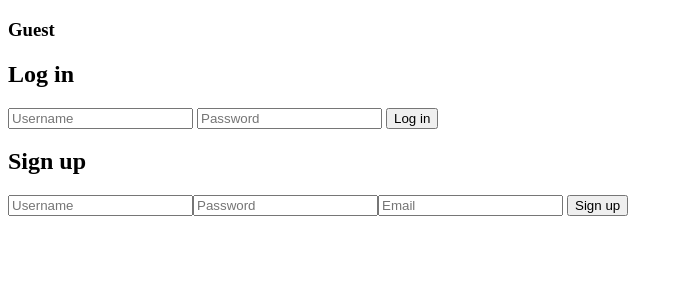
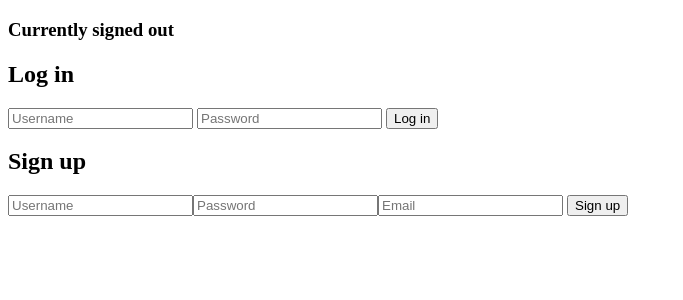
Before and after one commit to Kyle-e/tomorrows-web-final, a PHP site: page / in a window 1280 px wide. Shown: the top 300 px of the page, without its empty margins (0-683 px from the left). Run offline with PHP 8.4, Linux system fonts and the light colour scheme.

Commit message:
Update login_view.inc.php

```diff
--- a/final_project/includes/login_view.inc.php
+++ b/final_project/includes/login_view.inc.php
@@ -7,7 +7,7 @@ function show_username() {
     if (isset($_SESSION["user_id"])) {
         echo "Logged in as " . $_SESSION["user_username"];
     } else {
-        echo "Guest";
+        echo "Currently signed out";
     }
 
 }
```
